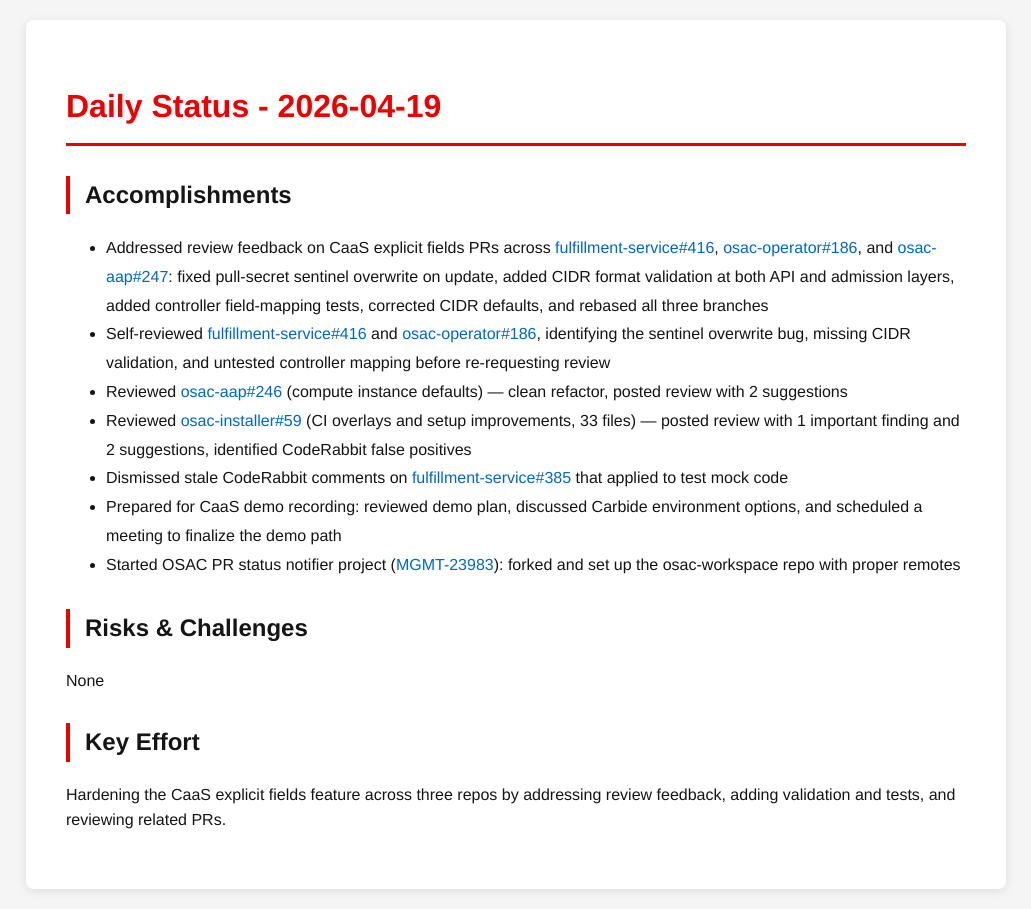
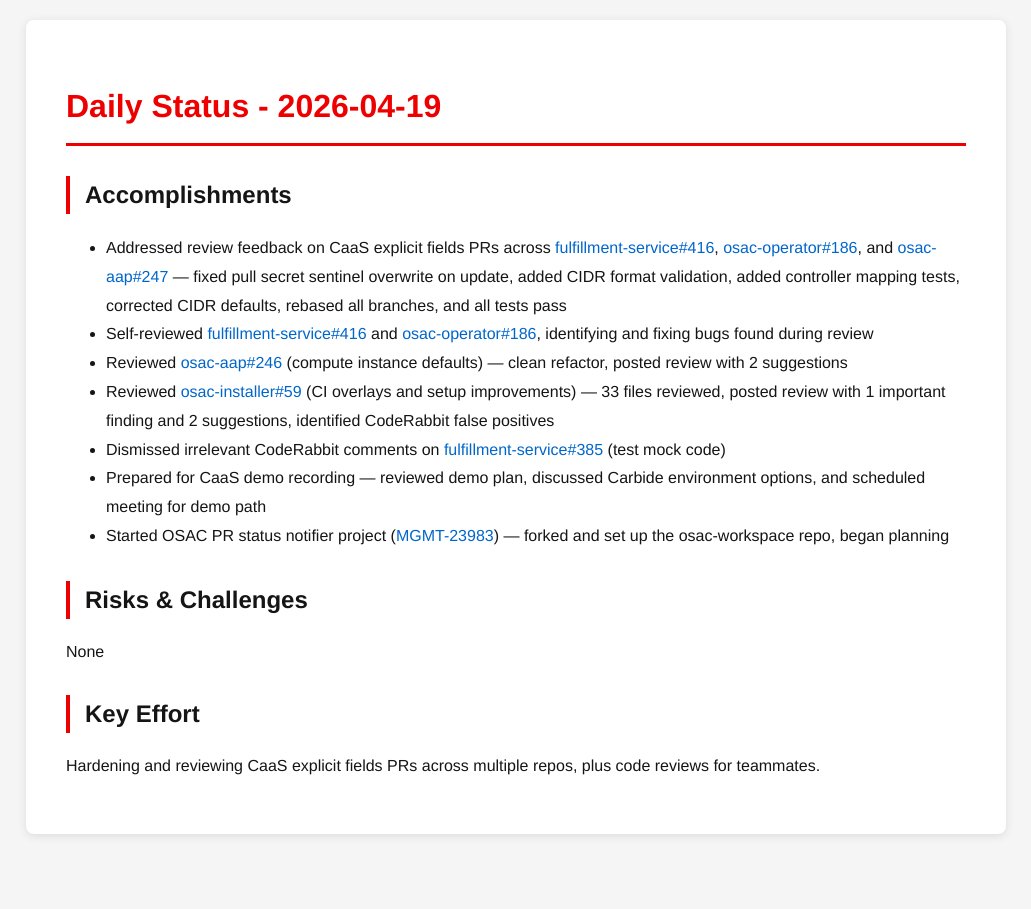
Before and after one commit to tzvatot/daily-status, a Jekyll site: the page built from 2026-04-19.md, in a window 1280 px wide. Shown: the whole page, without its empty margins (124-1155 px from the left). Built offline with Jekyll 4.4.1, drawn with Linux system fonts in a browser that asks for light colours.

Commit message:
Daily status update - 2026-04-19

```diff
--- a/2026-04-19.md
+++ b/2026-04-19.md
@@ -7,16 +7,16 @@
 # Daily Status - 2026-04-19
 
 ## Accomplishments
-- Addressed review feedback on CaaS explicit fields PRs across [fulfillment-service#416](https://github.com/osac-project/fulfillment-service/pull/416), [osac-operator#186](https://github.com/osac-project/osac-operator/pull/186), and [osac-aap#247](https://github.com/osac-project/osac-aap/pull/247): fixed pull-secret sentinel overwrite on update, added CIDR format validation at both API and admission layers, added controller field-mapping tests, corrected CIDR defaults, and rebased all three branches
-- Self-reviewed [fulfillment-service#416](https://github.com/osac-project/fulfillment-service/pull/416) and [osac-operator#186](https://github.com/osac-project/osac-operator/pull/186), identifying the sentinel overwrite bug, missing CIDR validation, and untested controller mapping before re-requesting review
+- Addressed review feedback on CaaS explicit fields PRs across [fulfillment-service#416](https://github.com/osac-project/fulfillment-service/pull/416), [osac-operator#186](https://github.com/osac-project/osac-operator/pull/186), and [osac-aap#247](https://github.com/osac-project/osac-aap/pull/247) — fixed pull secret sentinel overwrite on update, added CIDR format validation, added controller mapping tests, corrected CIDR defaults, rebased all branches, and all tests pass
+- Self-reviewed [fulfillment-service#416](https://github.com/osac-project/fulfillment-service/pull/416) and [osac-operator#186](https://github.com/osac-project/osac-operator/pull/186), identifying and fixing bugs found during review
 - Reviewed [osac-aap#246](https://github.com/osac-project/osac-aap/pull/246) (compute instance defaults) — clean refactor, posted review with 2 suggestions
-- Reviewed [osac-installer#59](https://github.com/osac-project/osac-installer/pull/59) (CI overlays and setup improvements, 33 files) — posted review with 1 important finding and 2 suggestions, identified CodeRabbit false positives
-- Dismissed stale CodeRabbit comments on [fulfillment-service#385](https://github.com/osac-project/fulfillment-service/pull/385) that applied to test mock code
-- Prepared for CaaS demo recording: reviewed demo plan, discussed Carbide environment options, and scheduled a meeting to finalize the demo path
-- Started OSAC PR status notifier project ([MGMT-23983](https://issues.redhat.com/browse/MGMT-23983)): forked and set up the osac-workspace repo with proper remotes
+- Reviewed [osac-installer#59](https://github.com/osac-project/osac-installer/pull/59) (CI overlays and setup improvements) — 33 files reviewed, posted review with 1 important finding and 2 suggestions, identified CodeRabbit false positives
+- Dismissed irrelevant CodeRabbit comments on [fulfillment-service#385](https://github.com/osac-project/fulfillment-service/pull/385) (test mock code)
+- Prepared for CaaS demo recording — reviewed demo plan, discussed Carbide environment options, and scheduled meeting for demo path
+- Started OSAC PR status notifier project ([MGMT-23983](https://issues.redhat.com/browse/MGMT-23983)) — forked and set up the osac-workspace repo, began planning
 
 ## Risks & Challenges
 None
 
 ## Key Effort
-Hardening the CaaS explicit fields feature across three repos by addressing review feedback, adding validation and tests, and reviewing related PRs.
+Hardening and reviewing CaaS explicit fields PRs across multiple repos, plus code reviews for teammates.
```
